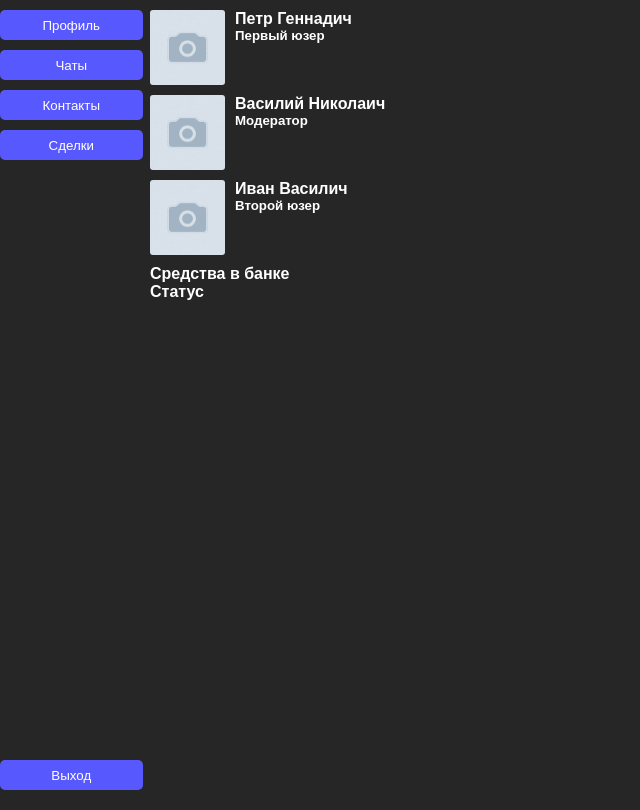
After one commit to dev-team-3-4/all-seeing-eye, a Django app: page /web/deals in a window 1280 px wide. The commit adds this page. Shown: the whole page, without its empty margins (0-640 px from the left). Run offline with Django 4.2, Linux system fonts and the light colour scheme; parts of the project's set-up code (start-up, migrations or seed data) failed here and were passed over.

Commit message:
Adding contracts

```diff
--- /dev/null
+++ b/triangle/frontend/static/css/contracts_list.css
@@ -0,0 +1,36 @@
+.deal_container {
+    display: flex;
+    flex-direction: column;
+    width: 300px;
+}
+
+.user_detail {
+    width: 100%;
+    display: flex;
+    flex-direction: row;
+    margin-bottom: 10px;
+}
+
+.contract_user_photo {
+    width: 75px;
+    height: 75px;
+    border-radius: 3px;
+}
+
+.contract_username {
+    color: white;
+}
+
+.contract_status {
+    color: white;
+}
+.contract_other_info {
+    margin-left: 10px;
+    display: flex;
+    flex-direction: column;
+}
+
+.contract_link {
+    color: white;
+    text-decoration: none;
+}
--- /dev/null
+++ b/triangle/frontend/static/js/contracts_list.js
@@ -0,0 +1,67 @@
+window.onloadqweqwe = () => {
+    function validateLink(link) {
+        if(link == undefined) {
+            link = "/static/img/camera_400.gif";
+        }
+        return link
+    }
+
+    function addContract(info) {
+        let first_user_link = info["first_user"]["username"]
+        let second_link = info["second_user"]["username"]
+        let moderator_link = info["moderator"]["username"]
+        $("#chats_list").append(
+        `<a href="" class="contract_link">
+                <li class="deal_container">
+                    <div class="user_detail">
+                        <img src="/static/img/camera_400.gif" alt="" class="contract_user_photo">
+                        <div class="contract_other_info">
+                            <h4 class="contract_username">Петр Геннадич</h4>
+                            <h5>Первый юзер</h5>
+                        </div>
+                    </div>
+                    <div class="user_detail">
+                        <img src="/static/img/camera_400.gif" alt="" class="contract_user_photo">
+                        <div class="contract_other_info">
+                            <h4 class="contract_username">Петр Геннадич</h4>
+                            <h5>Модератор</h5>
+                        </div>
+                    </div>
+                    <div class="user_detail">
+                        <img src="/static/img/camera_400.gif" alt="" class="contract_user_photo">
+                        <div class="contract_other_info">
+                            <h4 class="contract_username">Петр Геннадич</h4>
+                            <h5>Второй юзер</h5>
+                        </div>
+                    </div>
+
+                    <h4 class="contract_status">Средства в банке</h4>
+                    <h4 class="contract_status">Статус</h4>
+                </li>
+            </a>`
+        );
+    }
+
+    $.ajax({
+        url: "/contract/",
+        method: "get",
+        data: {
+            "page": 1,
+            "page_size": 1e9
+        },
+        headers: {
+            "Authorization": "Token " + getCookie("token"),
+        },
+        success: (answer) => {
+            console.log(answer)
+
+            answer["results"].forEach((item) => {
+               addContract(item[""]);
+            });
+        },
+        error: (answer) => {
+            alert("error, check console!");
+            console.error(answer);
+        },
+    });
+}
--- a/triangle/frontend/templates/chats.html
+++ b/triangle/frontend/templates/chats.html
@@ -25,7 +25,7 @@
         <button class="nav_button" onclick="location.replace('/web/user/' + username);">Профиль</button>
         <button class="nav_button" onclick="location.replace('/web/chats')">Чаты</button>
         <button class="nav_button" onclick="location.replace('/web/contacts')">Контакты</button>
-        <button class="nav_button">Сделки</button>
+        <button class="nav_button" onclick="location.replace('/web/deals')">Сделки</button>
         <button class="nav_button exit_button" onclick="clearCookie()">Выход</button>
     </div>
 
--- a/triangle/frontend/templates/contacts.html
+++ b/triangle/frontend/templates/contacts.html
@@ -25,7 +25,7 @@
         <button class="nav_button" onclick="location.replace('/web/user/' + username);">Профиль</button>
         <button class="nav_button" onclick="location.replace('/web/chats')">Чаты</button>
         <button class="nav_button" onclick="location.replace('/web/contacts')">Контакты</button>
-        <button class="nav_button">Сделки</button>
+        <button class="nav_button" onclick="location.replace('/web/deals')">Сделки</button>
         <button class="nav_button exit_button" onclick="clearCookie()">Выход</button>
     </div>
 
--- /dev/null
+++ b/triangle/frontend/templates/contracts_list.html
@@ -0,0 +1,69 @@
+{% load static %}
+
+<!doctype html>
+<html lang="ru">
+<head>
+    <meta charset="UTF-8">
+    <meta name="viewport"
+          content="width=device-width, user-scalable=no, initial-scale=1.0, maximum-scale=1.0, minimum-scale=1.0">
+    <meta http-equiv="X-UA-Compatible" content="ie=edge">
+
+    <link rel="stylesheet" href="{% static 'css/chats.css'%}" type="text/css">
+    <link rel="stylesheet" href="{% static 'css/contracts_list.css'%}" type="text/css">
+    <script src="https://ajax.googleapis.com/ajax/libs/jquery/3.6.0/jquery.min.js"></script>
+    <script src="{% static 'js/contracts_list.js' %}"></script>
+    <script src="{% static 'js/cookie_work.js' %}"></script>
+    <title>Сделки</title>
+
+    <script>
+        const username = getCookie("username");
+    </script>
+</head>
+<body>
+
+<div class="main">
+    <div class="left_side_buttons">
+        <button class="nav_button" onclick="location.replace('/web/user/' + username);">Профиль</button>
+        <button class="nav_button" onclick="location.replace('/web/chats')">Чаты</button>
+        <button class="nav_button" onclick="location.replace('/web/contacts')">Контакты</button>
+        <button class="nav_button" onclick="location.replace('/web/deals')">Сделки</button>
+        <button class="nav_button exit_button" onclick="clearCookie()">Выход</button>
+    </div>
+
+    <div class="profile_container">
+        <ul id="chats_list">
+            <a href="" class="contract_link">
+                <li class="deal_container">
+                    <div class="user_detail">
+                        <img src="/static/img/camera_400.gif" alt="" class="contract_user_photo">
+                        <div class="contract_other_info">
+                            <h4 class="contract_username">Петр Геннадич</h4>
+                            <h5>Первый юзер</h5>
+                        </div>
+                    </div>
+                    <div class="user_detail">
+                        <img src="/static/img/camera_400.gif" alt="" class="contract_user_photo">
+                        <div class="contract_other_info">
+                            <h4 class="contract_username">Василий Николаич</h4>
+                            <h5>Модератор</h5>
+                        </div>
+                    </div>
+                    <div class="user_detail">
+                        <img src="/static/img/camera_400.gif" alt="" class="contract_user_photo">
+                        <div class="contract_other_info">
+                            <h4 class="contract_username">Иван Василич</h4>
+                            <h5>Второй юзер</h5>
+                        </div>
+                    </div>
+
+                    <h4 class="contract_status">Средства в банке</h4>
+                    <h4 class="contract_status">Статус</h4>
+                </li>
+
+            </a>
+        </ul>
+    </div>
+</div>
+
+</body>
+</html>
--- a/triangle/frontend/templates/create_chat.html
+++ b/triangle/frontend/templates/create_chat.html
@@ -25,7 +25,7 @@
         <button class="nav_button" onclick="location.replace('/web/user/' + username);">Профиль</button>
         <button class="nav_button" onclick="location.replace('/web/chats')">Чаты</button>
         <button class="nav_button" onclick="location.replace('/web/contacts')">Контакты</button>
-        <button class="nav_button">Сделки</button>
+        <button class="nav_button" onclick="location.replace('/web/deals')">Сделки</button>
         <button class="nav_button exit_button" onclick="clearCookie()">Выход</button>
     </div>
 
--- a/triangle/frontend/templates/user.html
+++ b/triangle/frontend/templates/user.html
@@ -26,7 +26,7 @@
         <button class="nav_button" onclick="location.replace('/web/user/' + username);">Профиль</button>
         <button class="nav_button" onclick="location.replace('/web/chats')">Чаты</button>
         <button class="nav_button" onclick="location.replace('/web/contacts')">Контакты</button>
-        <button class="nav_button">Сделки</button>
+        <button class="nav_button" onclick="location.replace('/web/deals')">Сделки</button>
         <button class="nav_button exit_button" onclick="clearCookie()">Выход</button>
     </div>
 
@@ -96,7 +96,8 @@
              <button style="display: none;" class="button update_button add_to_friend_button" id="delete_from_contacts">Удалить из контактов!</button>
              <button style="display: none;" class="button update_button add_to_friend_button" id="add_to_friends_button">Добавить в контакты!</button>
 
-            <button class="button update_button add_to_friend_button" id="open_chat_button">Открыть чат</button>
+             <button class="button update_button add_to_friend_button" id="open_chat_button">Открыть чат</button>
+             <button class="button update_button add_to_friend_button" id="deal_button">Сделка!</button>
          </div>
     </div>
     </div>
--- a/triangle/frontend/urls.py
+++ b/triangle/frontend/urls.py
@@ -9,5 +9,6 @@ urlpatterns = [
     path('contacts', contacts_page),
     path('search_contacts', search_contacts_page),
     path('chat/<int:chat_id>', chat_with_users_page),
-    path('create_chat', create_chat)
+    path('create_chat', create_chat),
+    path('deals', contracts_list)
 ]
--- a/triangle/frontend/views.py
+++ b/triangle/frontend/views.py
@@ -4,7 +4,7 @@ from http.cookies import SimpleCookie
 from rest_framework.authtoken.models import Token
 
 __all__ = ['index', 'about_user', 'reset_password', 'chats_page', 'contacts_page',
-           'search_contacts_page', 'chat_with_users_page', 'create_chat']
+           'search_contacts_page', 'chat_with_users_page', 'create_chat', 'contracts_list']
 
 from chats.models import Chat
 from users.models import User
@@ -40,3 +40,7 @@ def chat_with_users_page(request, chat_id: int):
 
 def create_chat(request):
     return render(request, "create_chat.html")
+
+
+def contracts_list(request):
+    return render(request, "contracts_list.html")
```
